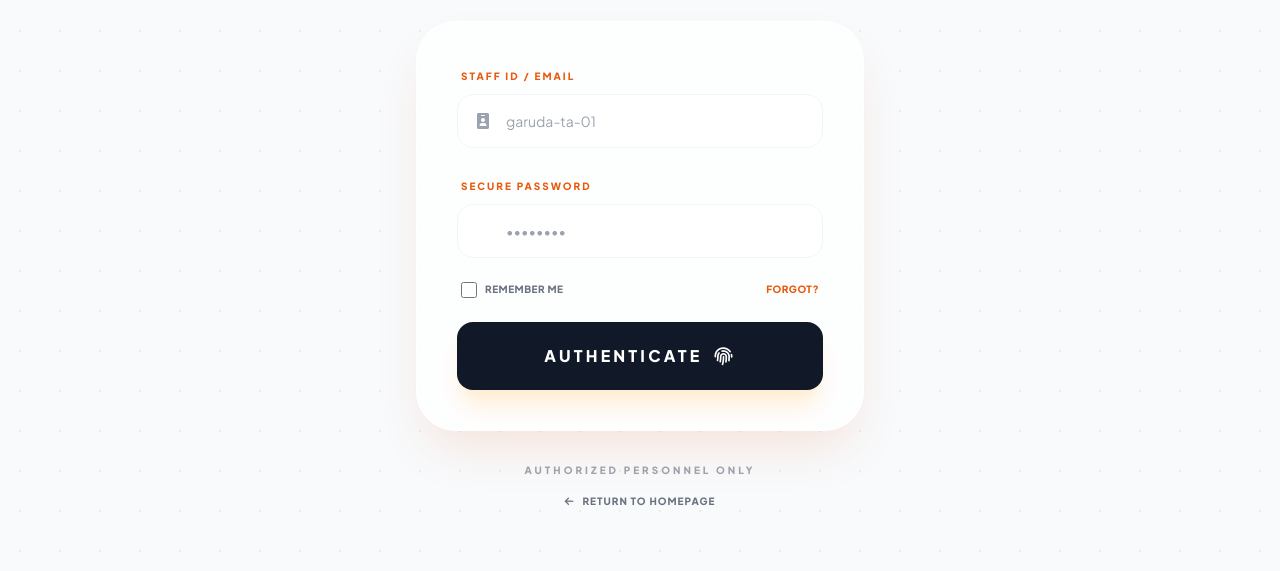
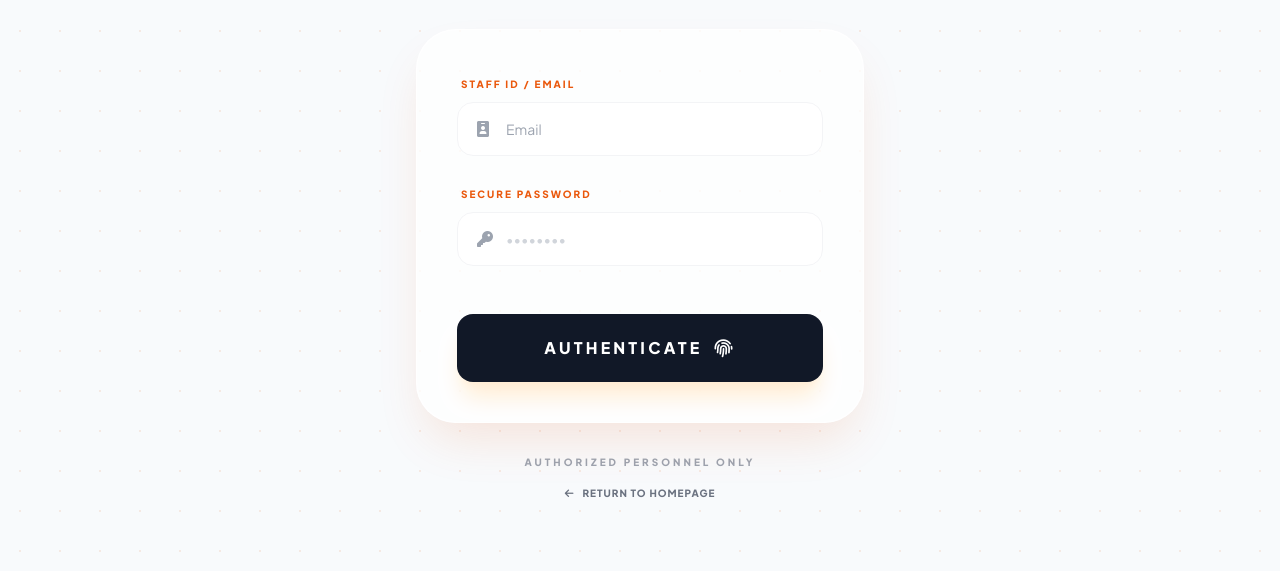
Before and after one commit to Perez-15/Garuda-Marketing-Website, a website: page login.html in a window 1280 px wide. Shown: the part 229-800 px from the top of the page. Drawn offline with nearby package versions, Linux system fonts and the light colour scheme.

Commit message:
updated form

```diff
--- a/login.html
+++ b/login.html
@@ -57,26 +57,32 @@
                         <i class="fa-solid fa-id-badge absolute left-5 top-1/2 -translate-y-1/2 text-gray-400"></i>
                         <input type="text" id="staffID" required
                                class="w-full pl-12 pr-6 py-4 bg-white border border-gray-100 rounded-2xl focus:ring-4 focus:ring-orange-100 focus:border-orange-600 outline-none transition-all font-medium text-sm"
-                               placeholder="garuda-ta-01">
+                               placeholder="Email">
                     </div>
                 </div>
 
                 <div class="space-y-2">
-                    <label class="text-[10px] font-black uppercase tracking-[0.2em] text-orange-600 ml-1">Secure Password</label>
-                    <div class="relative">
-                        <i class="fa-solid fa-shield-halved absolute left-5 top-1/2 -translate-y-1/2 text-gray-400"></i>
-                        <input type="password" id="staffPass" required
-                               class="w-full pl-12 pr-6 py-4 bg-white border border-gray-100 rounded-2xl focus:ring-4 focus:ring-orange-100 focus:border-orange-600 outline-none transition-all font-medium text-sm"
-                               placeholder="••••••••">
+    <label class="text-[10px] font-black uppercase tracking-[0.2em] text-orange-600 ml-1">Secure Password</label>
+        <div class="relative group">
+          <div class="absolute left-5 top-1/2 -translate-y-1/2 flex items-center pointer-events-none">
+            <i class="fa-solid fa-key text-gray-400 group-focus-within:text-orange-600 transition-colors duration-300"></i>
+            </div>
+        <input type="password"
+               id="staffPass"
+               required
+               class="w-full pl-12 pr-12 py-4 bg-white border border-gray-100 rounded-2xl
+                      focus:ring-4 focus:ring-orange-100 focus:border-orange-600 outline-none
+                      transition-all font-medium text-sm placeholder:text-gray-300"
+               placeholder="••••••••">
+
+        <div class="absolute right-5 top-1/2 -translate-y-1/2 pointer-events-none">
+            <i class="fa-solid fa-lock-hashtag text-[10px] text-gray-300 group-focus-within:text-orange-400 opacity-50 transition-all"></i>
+                        </div>
                     </div>
                 </div>
 
                 <div class="flex items-center justify-between px-1">
                     <label class="flex items-center gap-2 cursor-pointer group">
-                        <input type="checkbox" class="w-4 h-4 accent-orange-600 rounded">
-                        <span class="text-[10px] text-gray-500 font-bold uppercase tracking-wider group-hover:text-slate-900 transition-colors">Remember Me</span>
-                    </label>
-                    <a href="#" class="text-[10px] text-orange-600 font-black uppercase tracking-wider hover:underline">Forgot?</a>
                 </div>
 
                 <button type="submit" id="authBtn"
```
